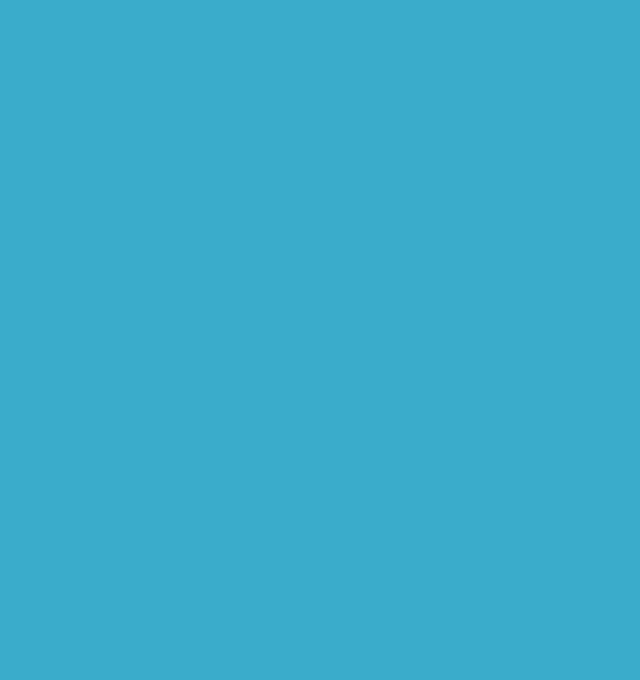
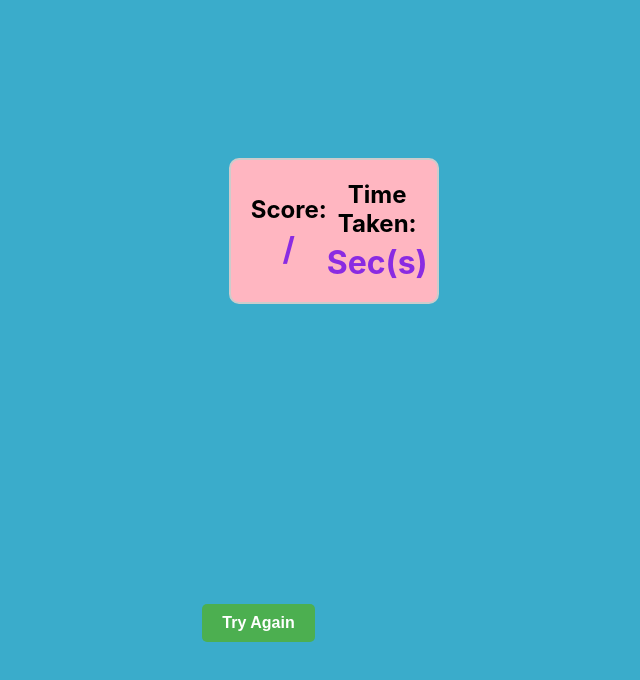
Before and after one commit to Yash0125/quiz-app, a React (Create React App) app: page /quizResult in a window 1280 px wide. Before the commit this address had no page. Shown: the top 680 px of the page, without its empty margins (306-946 px from the left). Built offline with nearby package versions, Linux system fonts and the light colour scheme.

Commit message:
feat : create QuizResult

```diff
--- a/public/index.html
+++ b/public/index.html
@@ -13,7 +13,7 @@
 
     <link rel="manifest" href="%PUBLIC_URL%/manifest.json" />
 
-    <title>React App</title>
+    <title>Quiz App</title>
   </head>
   <body>
     <noscript>You need to enable JavaScript to run this app.</noscript>
--- a/src/App.js
+++ b/src/App.js
@@ -2,6 +2,7 @@ import "./App.css";
 import Home from "./components/home/Home";
 import { BrowserRouter, Routes, Route } from "react-router-dom";
 import Quiz from "./components/quiz/Quiz";
+import QuizResult from "./components/quizResult/QuizResult";
 
 function App() {
   return (
@@ -10,6 +11,8 @@ function App() {
         <Routes>
           <Route path="/" exact element={<Home />} />
           <Route path="/quiz" exact element={<Quiz />} />
+          <Route path="/quizResult" exact element={<QuizResult />} />
+
         </Routes>
       </BrowserRouter>
     </div>
--- a/src/components/quiz/Quiz.jsx
+++ b/src/components/quiz/Quiz.jsx
@@ -1,14 +1,15 @@
-import React, { useState,useEffect } from "react";
-import './quiz.css';
+import React, { useState, useEffect } from "react";
+import "./quiz.css";
 import { QuizData } from "../../utils/QuizData";
+import QuizResult from "../quizResult/QuizResult";
 
 const Quiz = () => {
-
   const [currentQuestion, setCurrentQuestion] = useState(0);
   const [score, setScore] = useState(0);
   const [clickedOption, setClickedOption] = useState(0);
   const [showResult, setShowResult] = useState(false);
   const [remainingTime, setRemainingTime] = useState(60);
+  const [time, setTime] = useState(0);
 
   useEffect(() => {
     const timer =
@@ -48,13 +49,21 @@ const Quiz = () => {
 
   const handleSubmit = () => {
     setShowResult(true);
+    setTime(60 - remainingTime);
   };
 
   return (
     <div>
       <p className="heading-txt">Quiz App</p>
       <div className="container">
-
+        {showResult ? (
+          <QuizResult
+            score={score}
+            totalScore={QuizData.length}
+            tryAgain={resetAll}
+            timeTaken={time}
+          />
+        ) : (
           <>
             <div className="timer">
               {remainingTime > 0 ? (
@@ -100,10 +109,10 @@ const Quiz = () => {
               />
             )}
           </>
-
+        )}
       </div>
     </div>
-  )
-}
+  );
+};
 
-export default Quiz
+export default Quiz;
--- /dev/null
+++ b/src/components/quizResult/QuizResult.jsx
@@ -0,0 +1,33 @@
+import React from "react";
+import { useNavigate } from "react-router-dom";
+import "./quizResult.css";
+
+const QuizResult = ({ score, totalScore, timeTaken }) => {
+  const navigate = useNavigate();
+  const tryAgain = () => {
+    navigate("/");
+  };
+
+  return (
+    <>
+      <div className="result-container">
+        <div className="score-container">
+          <h2>Score:</h2>
+          <p>
+            {score}/{totalScore}
+          </p>
+        </div>
+        <div className="time-container">
+          <h2>Time Taken:</h2>
+          <p>{timeTaken} Sec(s)</p>
+        </div>
+      </div>
+
+      <button className="tryAgain-button" onClick={tryAgain}>
+        Try Again
+      </button>
+    </>
+  );
+};
+
+export default QuizResult;
--- /dev/null
+++ b/src/components/quizResult/quizResult.css
@@ -0,0 +1,52 @@
+.show-score {
+  position: absolute;
+  top: 30%;
+  font-size: 40px;
+  text-align: center;
+}
+
+.result-container {
+  display: flex;
+  justify-content: space-between;
+  align-items: center;
+  width: 80%;
+  margin: 0 auto;
+  padding: 20px;
+  border: 2px solid #ccc;
+  border-radius: 10px;
+  background-color: lightpink;
+}
+
+.score-container,
+.time-container {
+  text-align: center;
+}
+
+.score-container h2,
+.time-container h2 {
+  font-size: 1.5rem;
+  margin-bottom: 5px;
+}
+
+.score-container p,
+.time-container p {
+  font-size: 2rem;
+  font-weight: bold;
+  margin: 0;
+  color: blueviolet;
+}
+
+.tryAgain-button {
+  margin-top: 300px;
+  padding: 10px 20px;
+  font-size: 1rem;
+  font-weight: bold;
+  background-color: #4caf50;
+  color: #fff;
+  border: none;
+  border-radius: 5px;
+  cursor: pointer;
+}
+.tryAgain-button:hover {
+  background-color: #3e8e41;
+}
```
Also changed, not shown: src/components/quiz/quiz.css (+1 -6 lines).
